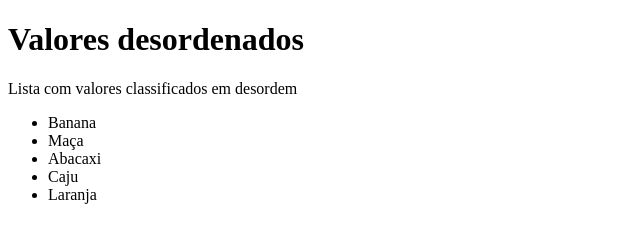
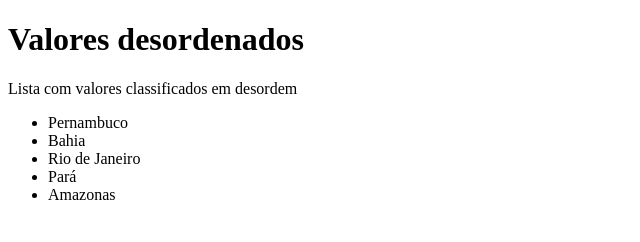
Before and after one commit to lucass235/Cellep_from_Facebook_Web_Dev, a plain HTML site: page Desafio02-Lista_Desordenada/listaDesordenada.html in a window 1280 px wide. Shown: the whole page, without its empty margins (0-640 px from the left). Drawn offline with Linux system fonts and the light colour scheme.

Commit message:
Correção

```diff
--- a/Desafio02-Lista_Desordenada/listaDesordenada.html
+++ b/Desafio02-Lista_Desordenada/listaDesordenada.html
@@ -10,11 +10,11 @@
     <p>Lista com valores classificados em desordem</p>
     <ul>
       <!-- Ordena a lista com pontos-->
-      <li>Banana</li>
-      <li>Maça</li>
-      <li>Abacaxi</li>
-      <li>Caju</li>
-      <li>Laranja</li>
+      <li>Pernambuco</li>
+      <li>Bahia</li>
+      <li>Rio de Janeiro</li>
+      <li>Pará</li>
+      <li>Amazonas</li>
     </ul>
   </body>
 </html>
```
